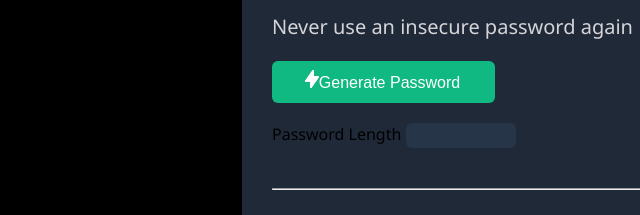
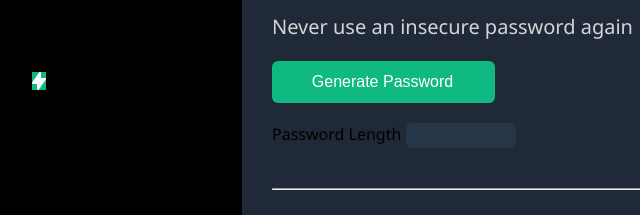
Before and after one commit to Satya07032004/password-generator, a plain HTML site: page index.html in a window 1280 px wide. Shown: the part 205-420 px from the top of the page, 123-763 px from the left. Drawn offline with Linux system fonts and the light colour scheme.

Commit message:
updated the icon position

```diff
--- a/index.css
+++ b/index.css
@@ -89,9 +89,9 @@ img {
   height: 18px;
   /* angle: 0 deg; */
   opacity: 1;
-  top: 1px;
-  left: 3px;
-  right: 0;
+  position: absolute;
+  left: 155px;
+  top: 277px;
 }
 
 .main {
```
